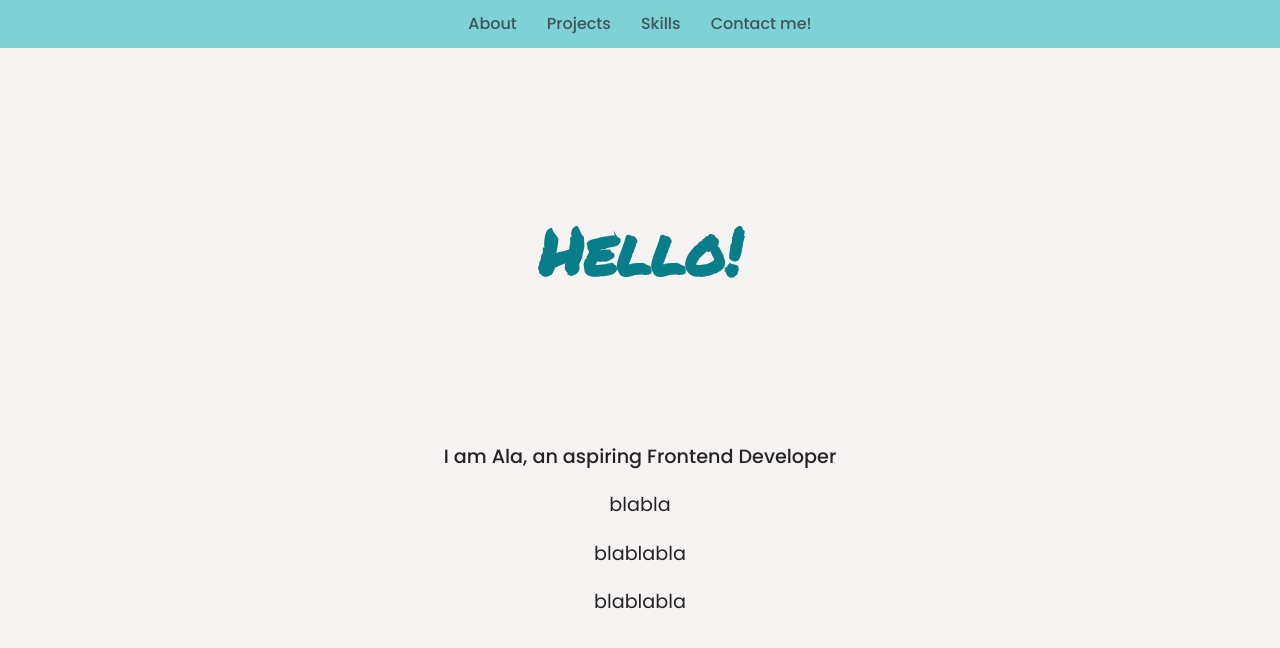
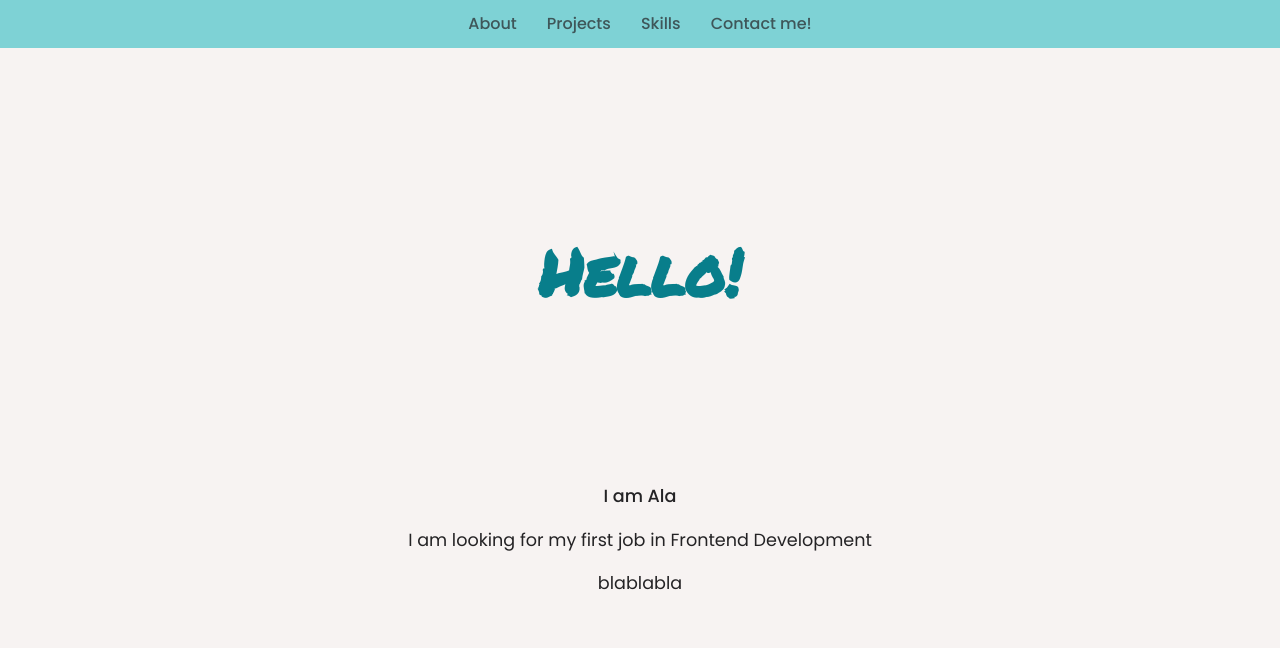
Before and after one commit to alawllm/portfolio_site, a React (Create React App) app: page / in a window 1280 px wide. Shown: the part 7-655 px from the top of the page. Built offline with nearby package versions, Linux system fonts and the light colour scheme.

Commit message:
commit after manual deploy + new filler text

```diff
--- a/package.json
+++ b/package.json
@@ -6,6 +6,7 @@
     "@testing-library/jest-dom": "^5.16.5",
     "@testing-library/react": "^13.4.0",
     "@testing-library/user-event": "^13.5.0",
+    "netlify-cli": "^15.1.1",
     "react": "^18.2.0",
     "react-dom": "^18.2.0",
     "react-scripts": "^5.0.1",
--- a/src/components/about/about.component.jsx
+++ b/src/components/about/about.component.jsx
@@ -5,9 +5,8 @@ const About = () => {
         <div className='gen-container' id="section1">
             <h1 className="headers-site">Hello!</h1>
             <div className="text-site about-container">
-                <p className="fat-text">I am Ala, an aspiring Frontend Developer</p>
-                <p className="normal-text">blabla</p>
-                <p className="normal-text">blablabla</p>
+                <p className="fat-text">I am Ala</p>
+                <p className="normal-text">I am looking for my first job in Frontend Development</p>
                 <p className="normal-text">blablabla</p>
             </div>
         </div>
--- a/src/components/contact/contact.component.jsx
+++ b/src/components/contact/contact.component.jsx
@@ -5,12 +5,12 @@ const Contact = () => {
         <div className='gen-container' id='section4'>
             <h3 className="headers-site">Contact</h3>
             <div className='two-parts-container'>
-                <div className='contact-links text-site container-section'>
-                    <a href="">email</a>
-                    <a href="">linkedin</a>
-                    <a href="">github</a>
+                <div className='contact-links text-site container-section-narrow normal-text'>
+                    alicja.willam@gmail.com
+                    <a href="https://www.linkedin.com/in/alicja-willam-19b43bb9/">linkedin</a>
+                    <a href="https://github.com/alawllm">github</a>
                 </div>
-                <div className='text-site container-section fat-text'>
+                <div className='text-site container-section-wide fat-text'>
                     here will be the contact form
                 </div>
             </div>
--- a/src/components/contact/contact.styles.scss
+++ b/src/components/contact/contact.styles.scss
@@ -18,10 +18,12 @@
     justify-content: space-between;
 }
 
-.container-section {
-    width: 30%;
-    margin-left: 50px;
-    margin-right: 50px;
+.container-section-narrow {
+    width: 300px;
+}
+
+.container-section-wide {
+    width: 500px;
 }
 
 @media only screen and (max-width: 660px) {
--- a/src/components/skills/skills.component.jsx
+++ b/src/components/skills/skills.component.jsx
@@ -5,19 +5,23 @@ const Skills = () => {
         <div className='gen-container' id='section3'>
             <h3 className="headers-site">Skills</h3>
             <div className='two-parts-container'>
-                <div className="container-section text-site">
+                <div className="container-section-narrow text-site">
                     <p className="fat-text">Techstack</p>
                     <div className="normal-text">
                         <p>JavaScript</p>
                         <p>React</p>
                         <p>HTML</p>
                         <p>CSS</p></div></div>
-                <div className="text-site container-section normal-text">
-                    <p className="fat-text">Experience and education</p>
-                    <p>blabla</p>
-                    <p>blabla</p>
-                    <p>blabla</p>
-                    <p>blabla</p></div>
+                <div className="text-site container-section-wide normal-text">
+                    <p className="fat-text">Experience</p>
+                    <p>10.2022 - 02.2023 - Architect @ Renner Architekten</p>
+                    <p>09.2021 - 07.2022 - Architect @ JWA Berlin</p>
+                    <p className="fat-text">Education</p>
+                    <ul>
+                        <li>M.Sc. Architecture RWTH Aachen</li>
+                        <li>B.Sc. Architecture Gdansk University of Technology</li>
+                    </ul>
+                </div>
             </div>
         </div>
     )
--- a/src/index.scss
+++ b/src/index.scss
@@ -46,7 +46,7 @@ a {
 
 .text-site {
   color: #242325;
-  font-size: clamp(1em, 1.2em, 2em);
+  font-size: clamp(0.8em, 1.1em, 2em);
 }
 
 .normal-text {
```
Also changed, not shown: 2 other files (tests, documents, lock files or other folders).
